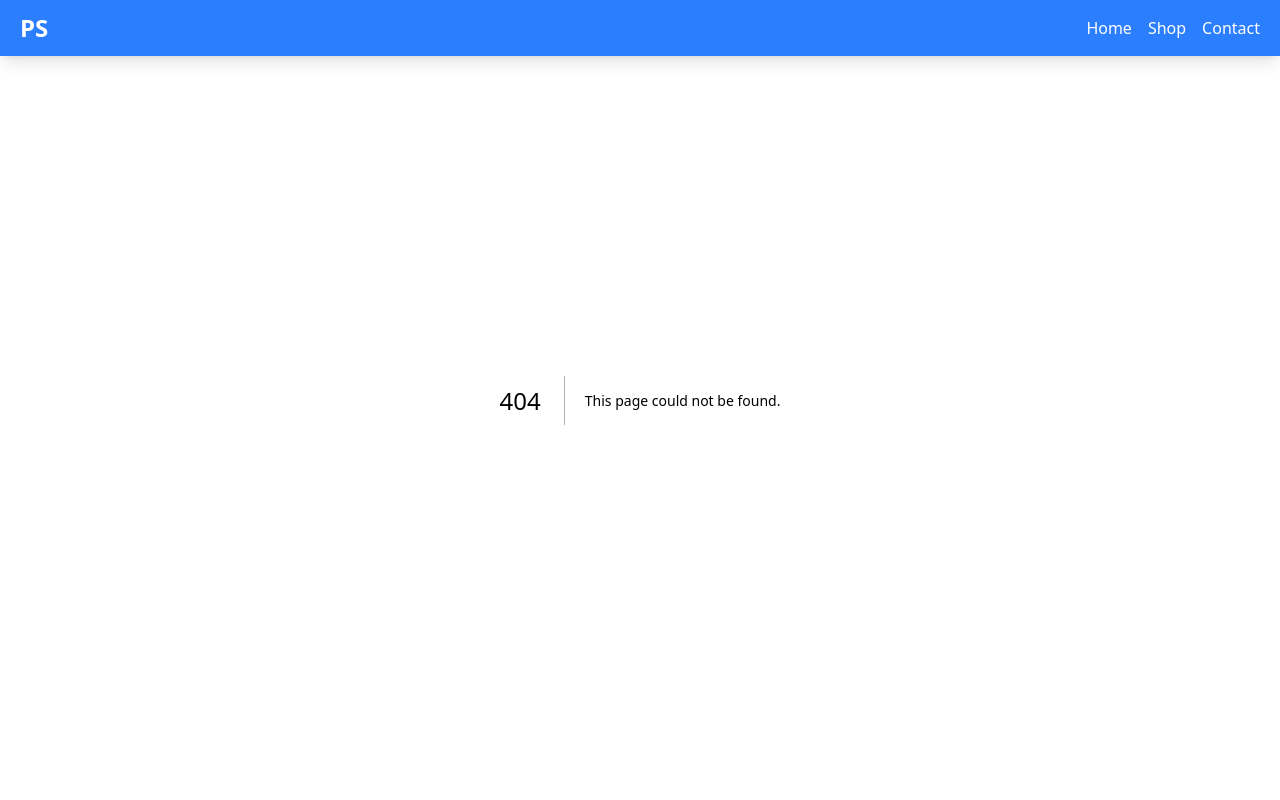
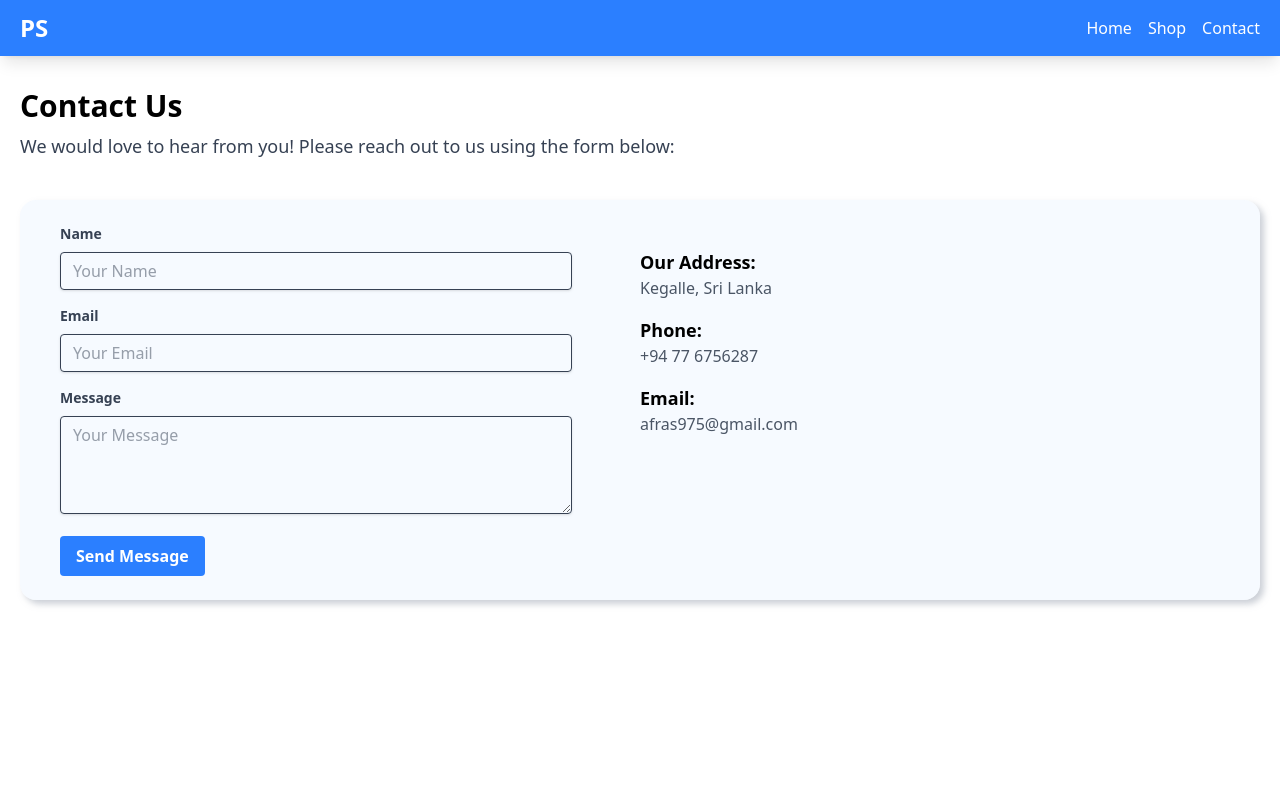
Before and after one commit to Afras-cyber/project-showcase, a Next.js app: page /contact in a window 1280 px wide. Before the commit this address had no page. Shown: the top 800 px of the page. Built offline with nearby package versions, Linux system fonts and the light colour scheme.

Commit message:
Add product fetching actions and update import paths for consistency

```diff
--- /dev/null
+++ b/src/actions/contact.action.js
@@ -0,0 +1,11 @@
+export const sendEmail = async (formData) => {
+  const res = await fetch("/api/contact", {
+    method: "POST",
+    headers: {
+      "Content-Type": "application/json",
+    },
+    body: JSON.stringify(formData),
+  });
+
+  return await res.json();
+};
--- /dev/null
+++ b/src/app/api/contact/route.js
@@ -0,0 +1,51 @@
+import { NextResponse } from "next/server";
+
+export async function GET() {
+  return NextResponse.json({
+    message: "Hello World",
+    status: 200,
+  });
+}
+
+export async function POST(request) {
+  try {
+    console.log("Request received");
+    console.log("Request body:", request.body);
+    const { name, email, message } = await request.json();
+
+    //validate the input
+    if (!`${name}`.trim() || !`${email}`.trim() || !`${message}`.trim()) {
+      return new NextResponse(
+        JSON.stringify({ error: "All fields are required" }),
+        {
+          status: 400,
+        }
+      );
+    }
+
+    // validate the email address
+    if (!/\S+@\S+\.\S+/.test(email)) {
+      return new NextResponse(
+        JSON.stringify({ error: "Invalid email address" }),
+        {
+          status: 400,
+        }
+      );
+    }
+    // need to apply sent email provider
+
+    return NextResponse.json({
+      message: "Message sent successfully",
+      status: 200,
+      data: { name, email, message },
+    });
+  } catch (error) {
+    console.error("Error sending message:", error);
+    return new NextResponse(
+      JSON.stringify({ error: "Internal Server Error" }),
+      {
+        status: 500,
+      }
+    );
+  }
+}
--- /dev/null
+++ b/src/app/contact/page.js
@@ -0,0 +1,28 @@
+import ContactUsForm from "@/components/contact_us_form";
+import React from "react";
+
+function ContactUs() {
+  return (
+    <div className="container mx-auto py-2 px-5 my-20 min-h-screen">
+      <h1 className="text-3xl font-bold mb-2">Contact Us</h1>
+      <p className="text-base md:text-lg text-gray-700 mb-4">
+        We would love to hear from you! Please reach out to us using the form
+        below:
+      </p>
+      <div className="grid grid-cols-1 md:grid-cols-2 items-start p-5 bg-blue-50/55 rounded-2xl shadow-[4px_4px_6px_rgba(0,0,0,0)]  shadow-gray-400/50 w-full py-3  md:py-6 px-4 md:px-10 my-2 md:my-10">
+        <ContactUsForm />
+        <div className="mt-6">
+          <h2 className="text-lg font-semibold">Our Address:</h2>
+          <p className="text-gray-600">Kegalle, Sri Lanka</p>
+          <h2 className="text-lg font-semibold mt-4">Phone:</h2>
+          <p className="text-gray-600">+94 77 6756287</p>
+          <h2 className="text-lg font-semibold mt-4">Email:</h2>
+          <p className="text-gray-600">afras975@gmail.com</p>
+
+        </div>
+      </div>
+    </div>
+  );
+}
+
+export default ContactUs;
--- a/src/app/product/[id]/page.js
+++ b/src/app/product/[id]/page.js
@@ -1,4 +1,4 @@
-import { getProductById } from "@/app/actions/products.action";
+import { getProductById } from "@/actions/products.action";
 import Image from "next/image";
 import { notFound } from "next/navigation";
 export const dynamic = "force-dynamic"; // for Server Side Rendering (SSR)
--- a/src/app/products/page.js
+++ b/src/app/products/page.js
@@ -1,5 +1,5 @@
 import ProductCard from "@/components/card";
-import { getProducts } from "../actions/products.action";
+import { getProducts } from "../../actions/products.action";
 // for  Static Site Generation (SSG)
 export const dynamic = "force-static";
 
@@ -8,7 +8,7 @@ async function page() {
   return (
     <div className="container mx-auto py-2 px-5 my-20">
       <h1 className="text-3xl font-bold mb-2">Product Listing</h1>
-      <div className="flex  flex-wrap gap-x-10 gap-y-8 ">
+      <div className="flex flex-wrap md:gap-x-10 gap-y-8 justify-center md:justify-start">
         {products.map((product) => (
           <ProductCard key={product.id} {...product} />
         ))}
--- a/src/components/ProductList.js
+++ b/src/components/ProductList.js
@@ -1,4 +1,4 @@
-import { getProducts } from "@/app/actions/products.action";
+import { getProducts } from "@/actions/products.action";
 import ProductCard from "./card";
 export const dynamic = "force-static";
 // for Static Site Generation (SSG)
--- /dev/null
+++ b/src/components/contact_us_form.js
@@ -0,0 +1,131 @@
+"use client";
+import React from "react";
+import {sendEmail} from "@/actions/contact.action";
+
+function ContactUsForm() {
+  const [formData, setFormData] = React.useState({
+    name: "",
+    email: "",
+    message: "",
+  });
+  const [error, setError] = React.useState(null);
+  const [success, setSuccess] = React.useState(false);
+
+  const handleChange = (event) => {
+    const { name, value } = event.target;
+    setFormData({ ...formData, [name]: value });
+  };
+
+  const handleSubmit = async (event) => {
+    event.preventDefault();
+    // console.log(JSON.stringify(formData, null, 2));
+
+    try {
+      const data = await sendEmail(formData);
+      console.log("Response data:", data);
+      if (data.error) {
+        setError(data.error);
+        return;
+      }
+      setError(null);
+      setSuccess(true);
+      setFormData({ name: "", email: "", message: "" });
+      // Hide success message after 3 seconds
+      setTimeout(() => {
+        setSuccess(false);
+      }, 3000);
+    } catch (error) {
+      console.error("Error sending message:", error);
+      setError(error);
+    }
+  };
+
+  return (
+    <>
+      <form onSubmit={handleSubmit} className="w-full max-w-lg">
+        <div>
+          {error && (
+            <div
+              className="bg-red-100 border border-red-400 text-red-700 px-4 py-3 rounded relative mb-2"
+              role="alert"
+            >
+              <span className="block sm:inline">{error}</span>
+            </div>
+          )}
+          {success && (
+            <div
+              className="bg-green-100 border border-green-400 text-green-700 px-4 py-3 rounded relative mb-2"
+              role="alert"
+            >
+              <span className="block sm:inline">
+                Message sent successfully!
+              </span>
+            </div>
+          )}
+        </div>
+        <div className="mb-4">
+          <label
+            className="block text-gray-700 text-sm font-bold mb-2"
+            htmlFor="name"
+          >
+            Name
+          </label>
+          <input
+            className="shadow appearance-none border rounded w-full py-2 px-3 text-gray-700 leading-tight focus:outline-none focus:shadow-outline"
+            id="name"
+            type="text"
+            placeholder="Your Name"
+            name="name"
+            value={formData.name}
+            onChange={handleChange}
+            required
+          />
+        </div>
+        <div className="mb-4">
+          <label
+            className="block text-gray-700 text-sm font-bold mb-2"
+            htmlFor="email"
+          >
+            Email
+          </label>
+          <input
+            className="shadow appearance-none border rounded w-full py-2 px-3 text-gray-700 leading-tight focus:outline-none focus:shadow-outline"
+            id="email"
+            type="email"
+            placeholder="Your Email"
+            name="email"
+            value={formData.email}
+            onChange={handleChange}
+            required
+          />
+        </div>
+        <div className="mb-4">
+          <label
+            className="block text-gray-700 text-sm font-bold mb-2"
+            htmlFor="message"
+          >
+            Message
+          </label>
+          <textarea
+            className="shadow appearance-none border rounded w-full py-2 px-3 text-gray-700 leading-tight focus:outline-none focus:shadow-outline"
+            id="message"
+            rows="4"
+            placeholder="Your Message"
+            name="message"
+            value={formData.message}
+            onChange={handleChange}
+            required
+          />
+        </div>
+        <button
+          className="bg-blue-500 hover:bg-blue-700 text-white font-bold py-2 px-4 rounded focus:outline-none focus:shadow-outline"
+          type="submit"
+        >
+          Send Message
+        </button>
+      </form>
+    </>
+  );
+}
+
+export default ContactUsForm;
--- a/src/components/header.js
+++ b/src/components/header.js
@@ -15,7 +15,7 @@ function Header() {
             <Link href="/products" className="text-white hover:text-blue-200">
               Shop
             </Link>
-            <Link href="#" className="text-white hover:text-blue-200">
+            <Link href="/contact" className="text-white hover:text-blue-200">
               Contact
             </Link>
           </nav>
```
Also changed, not shown: src/actions/products.action.js (renamed from src/app/actions/products.action.js).
